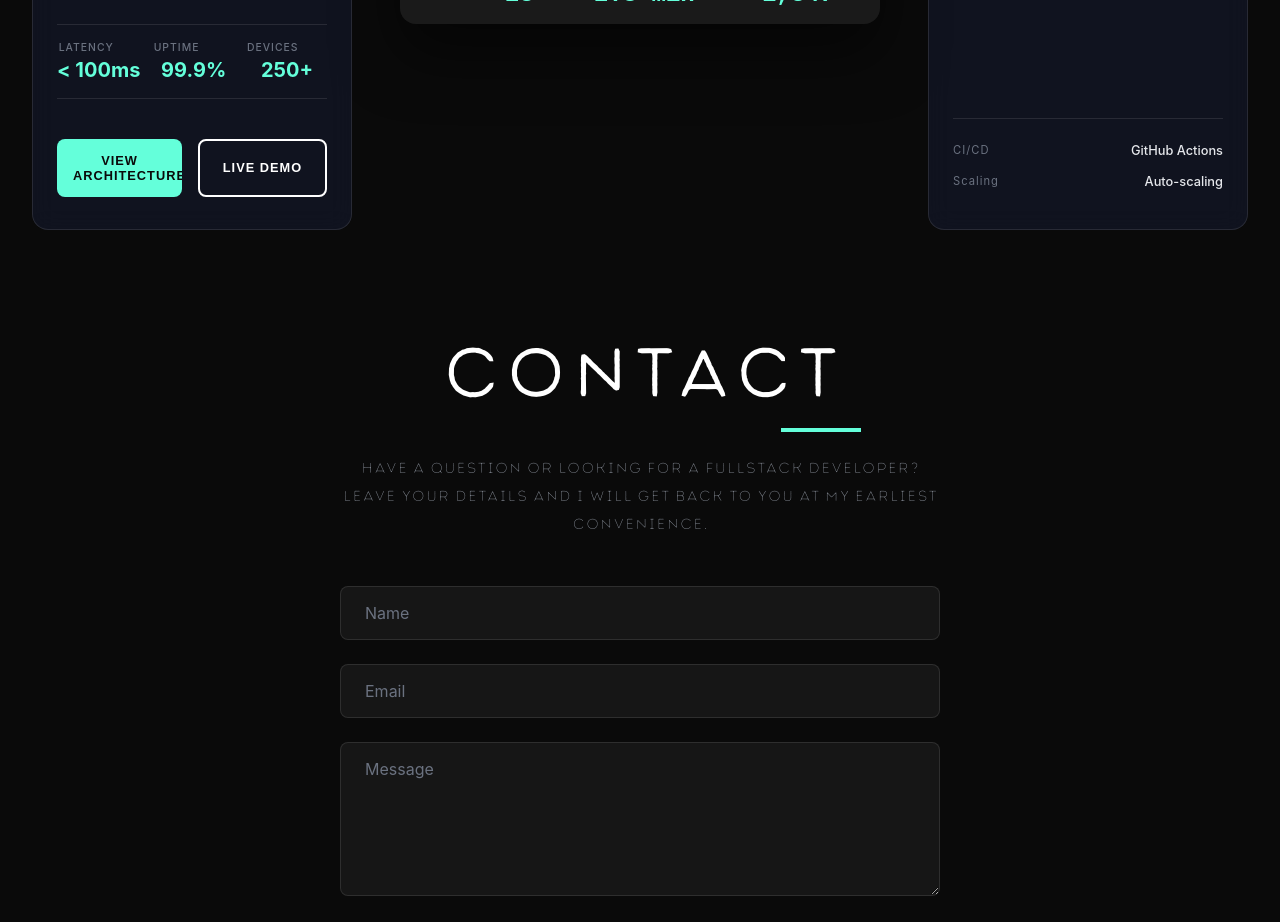
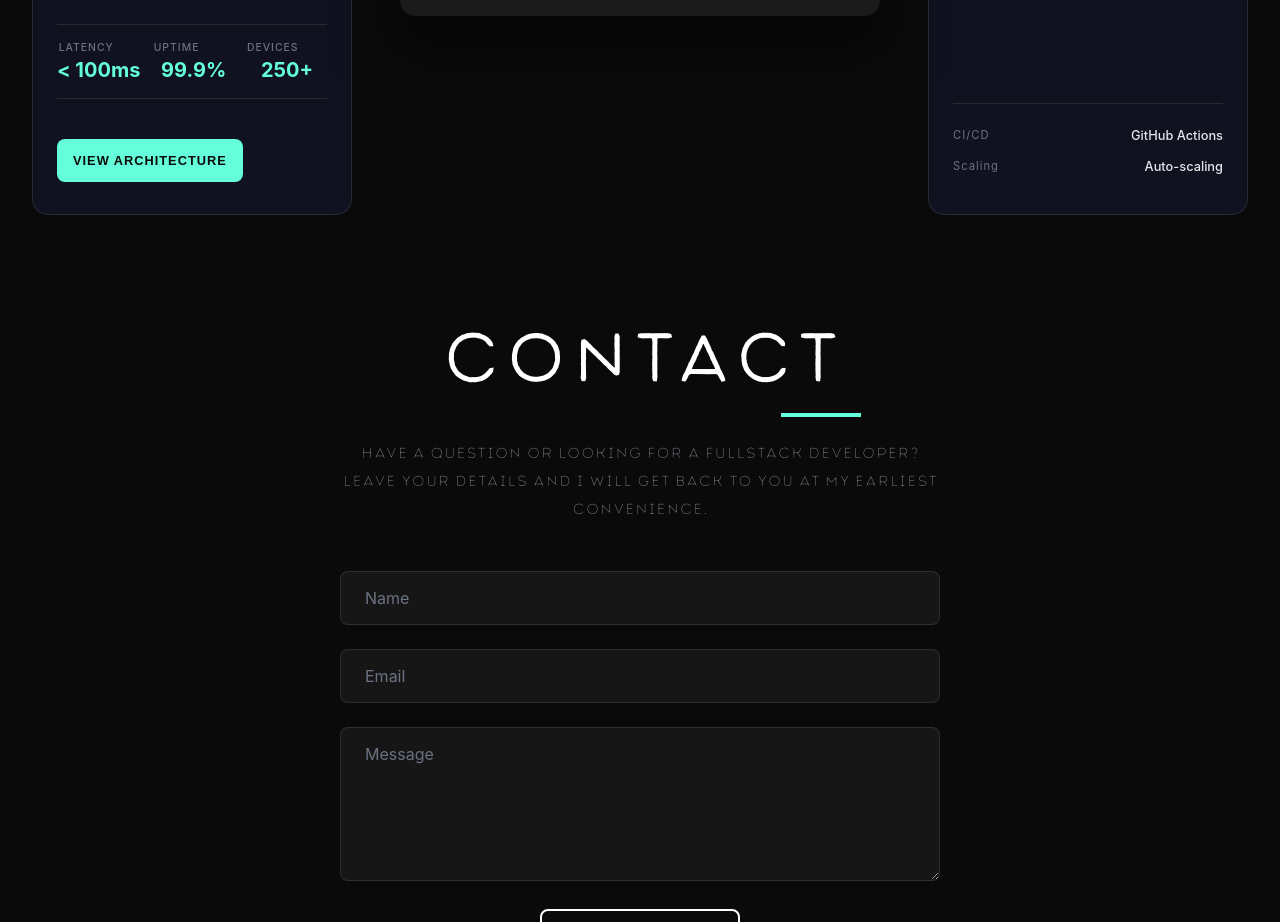
Before and after one commit to Mmach1ne/Portfolio-Website, a React (Vite) app: page / in a window 1280 px wide. Shown: the part 7120-8042 px from the top of the page. Built offline with nearby package versions, Linux system fonts and the light colour scheme.

Commit message:
added a link

```diff
--- a/src/components/ProjectSection6.jsx
+++ b/src/components/ProjectSection6.jsx
@@ -63,8 +63,13 @@ const ProjectSection6 = () => {
           </div>
 
           <div className="tracking-actions">
-            <button className="action-primary">VIEW ARCHITECTURE</button>
-            <button className="action-secondary">LIVE DEMO</button>
+            <a
+              href="https://github.com/Mmach1ne/UWTransportGPS.git"
+              target="_blank"
+              rel="noopener noreferrer"
+            >
+              <button className="action-primary">VIEW ARCHITECTURE</button>
+            </a>
           </div>
         </div>
 
```
